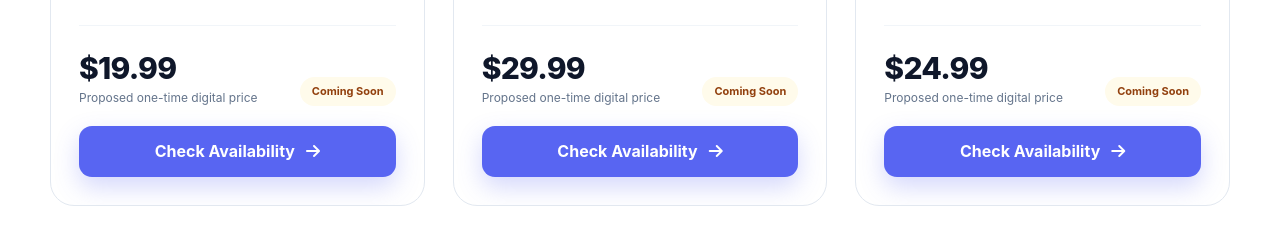
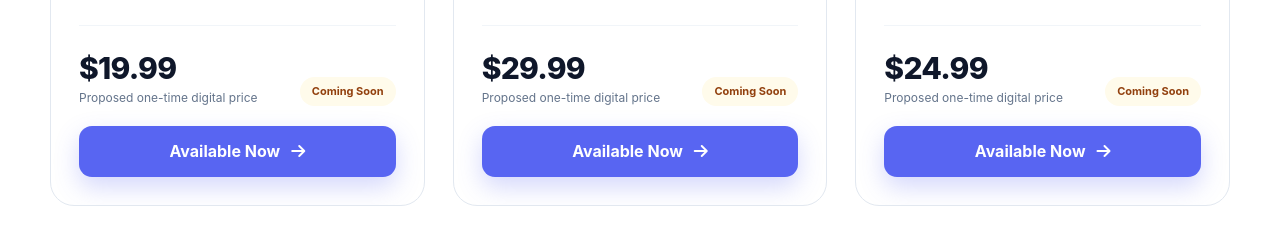
Before and after one commit to greenmichelle17/curravue-website, a plain HTML site: page index.html in a window 1280 px wide. Shown: the part 4328-4555 px from the top of the page. Drawn offline with nearby package versions, Linux system fonts and the light colour scheme.

Commit message:
Update index.html

```diff
--- a/index.html
+++ b/index.html
@@ -872,7 +872,7 @@
             </div>
           </div>
 
-          <a href="#products" data-select-audience="college" class="btn btn-outline mt-9">
+          <a href="https://whop.com/curravue-3db1/college-gateway-math-passage-rate-accelerator/" data-select-audience="college" class="btn btn-outline mt-9">
             Explore College Math Engines
             <i class="fa-solid fa-arrow-right" aria-hidden="true"></i>
           </a>
@@ -1054,9 +1054,9 @@
               <button type="button"
                       class="btn btn-primary w-full checkout-placeholder"
                       data-product="K-12 Texas Standards (TEKS) Alignment System"
-                      data-checkout-url=""
+                      data-checkout-url="https://whop.com/curravue-3db1/teks-alignment-prompt-engine/"
                       aria-label="Check launch status for TEKS Alignment System">
-                Check Availability
+                Available Now
                 <i class="fa-solid fa-arrow-right" aria-hidden="true"></i>
               </button>
             </div>
@@ -1131,9 +1131,9 @@
               <button type="button"
                       class="btn btn-primary w-full checkout-placeholder"
                       data-product="College Gateway Math Passage Rate Accelerator"
-                      data-checkout-url=""
+                      data-checkout-url="https://whop.com/curravue-3db1/college-gateway-math-passage-rate-accelerator/"
                       aria-label="Check launch status for Gateway Math Accelerator">
-                Check Availability
+                Available Now
                 <i class="fa-solid fa-arrow-right" aria-hidden="true"></i>
               </button>
             </div>
@@ -1211,9 +1211,9 @@
               <button type="button"
                       class="btn btn-primary w-full checkout-placeholder"
                       data-product="Step-by-Step Math Review & Tech Suite"
-                      data-checkout-url=""
+                      data-checkout-url="https://whop.com/curravue-3db1/ai-prompting-math-review-tech-suite/"
                       aria-label="Check launch status for Math Review and Tech Suite">
-                Check Availability
+                Available Now
                 <i class="fa-solid fa-arrow-right" aria-hidden="true"></i>
               </button>
             </div>
```
